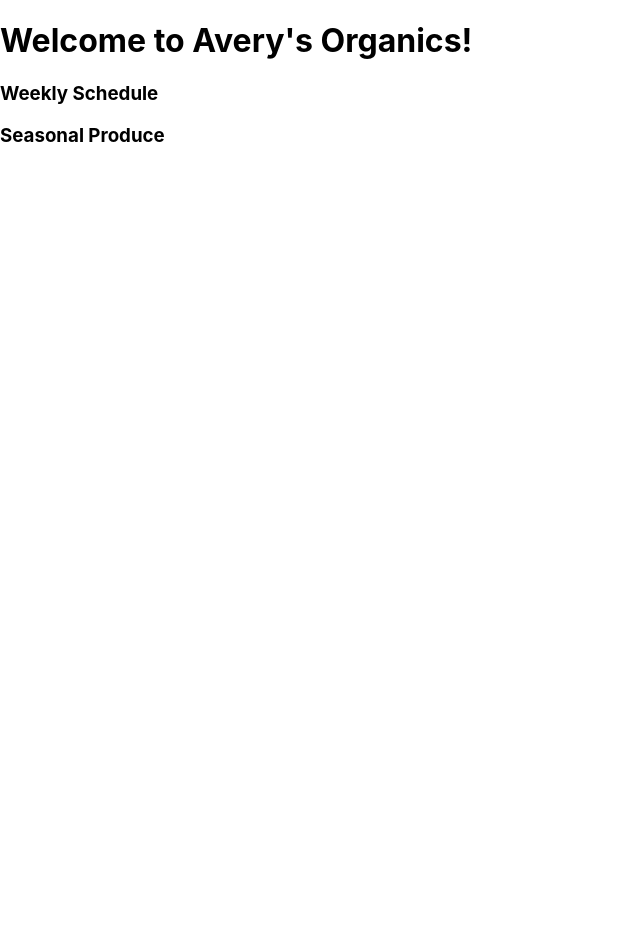
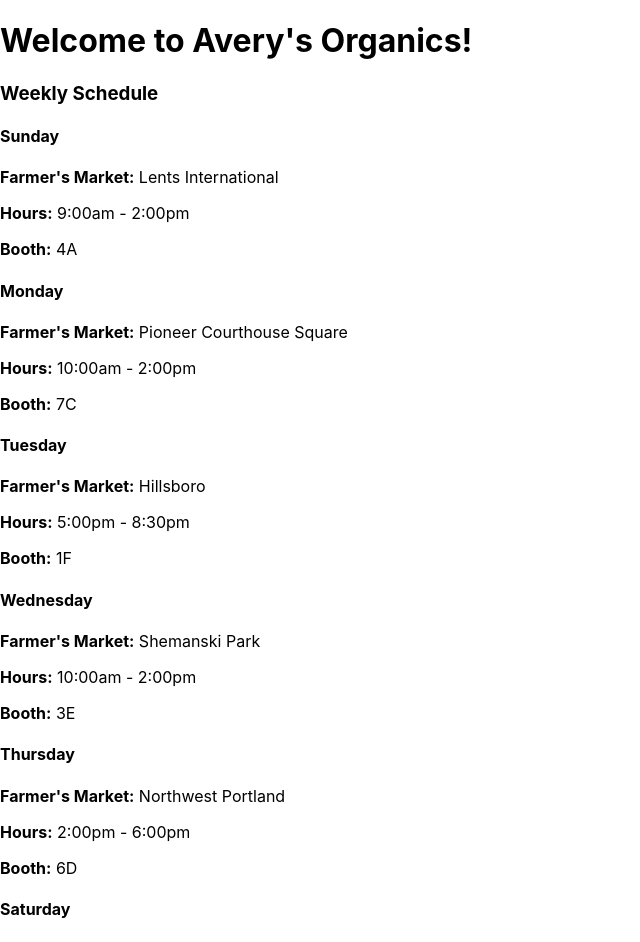
Before and after one commit to vanmars/avery-organics, a React (Create React App) app: page / in a window 1280 px wide. Shown: the top 942 px of the page, without its empty margins (0-640 px from the left). Before the commit the page ends 800 px from the top, so only its background shows below. Built offline with nearby package versions, Linux system fonts and the light colour scheme.

Commit message:
Add schedule and day components and update README.md planning image

```diff
--- /dev/null
+++ b/src/components/Day.js
@@ -0,0 +1,23 @@
+import React from 'react';
+import PropTypes from 'prop-types';
+
+
+function Day(props){
+  return(
+    <React.Fragment>
+      <h4>{props.name}</h4>
+      <p><b>Farmer's Market:</b> {props.location}</p>
+      <p><b>Hours:</b>  {props.hours}</p>
+      <p><b>Booth:</b>  {props.booth}</p>
+    </React.Fragment>
+  );
+}
+
+Day.propTypes = {
+  name: PropTypes.string,
+  location: PropTypes.string,
+  hours: PropTypes.string,
+  booth: PropTypes.string,
+}
+
+export default Day;
--- a/src/components/Schedule.js
+++ b/src/components/Schedule.js
@@ -1,8 +1,59 @@
 import React from 'react';
+import Day from './Day';
+
+const marketSchedule = [
+  {
+     day: "Sunday",
+     location: "Lents International",
+     hours: "9:00am - 2:00pm",
+     booth: "4A"
+  },
+  {
+     day: "Monday",
+     location: "Pioneer Courthouse Square",
+     hours: "10:00am - 2:00pm",
+     booth: "7C"
+  },
+  {
+     day: "Tuesday",
+     location: "Hillsboro",
+     hours: "5:00pm - 8:30pm",
+     booth: "1F"
+  },
+  {
+     day: "Wednesday",
+     location: "Shemanski Park",
+     hours: "10:00am - 2:00pm",
+     booth: "3E"
+  },
+  {
+     day: "Thursday",
+     location: "Northwest Portland",
+     hours: "2:00pm - 6:00pm",
+     booth: "6D"
+  },
+  {
+     day: "Saturday",
+     location: "Beaverton",
+     hours: "10:00am - 1:30pm",
+     booth: "9G"
+  }
+ ];
 
 function Schedule(){
   return(
-    <h3>Weekly Schedule</h3>
+    <React.Fragment>
+      <h3>Weekly Schedule</h3>
+      {marketSchedule.map((day, index) =>
+        <Day
+          name={day.day}
+          location={day.location}
+          hours={day.hours}
+          booth={day.booth}
+          key={index}
+        />
+      )}
+    </React.Fragment>
   );
 }
 
```
Also changed, not shown: public/avery-app.png.
